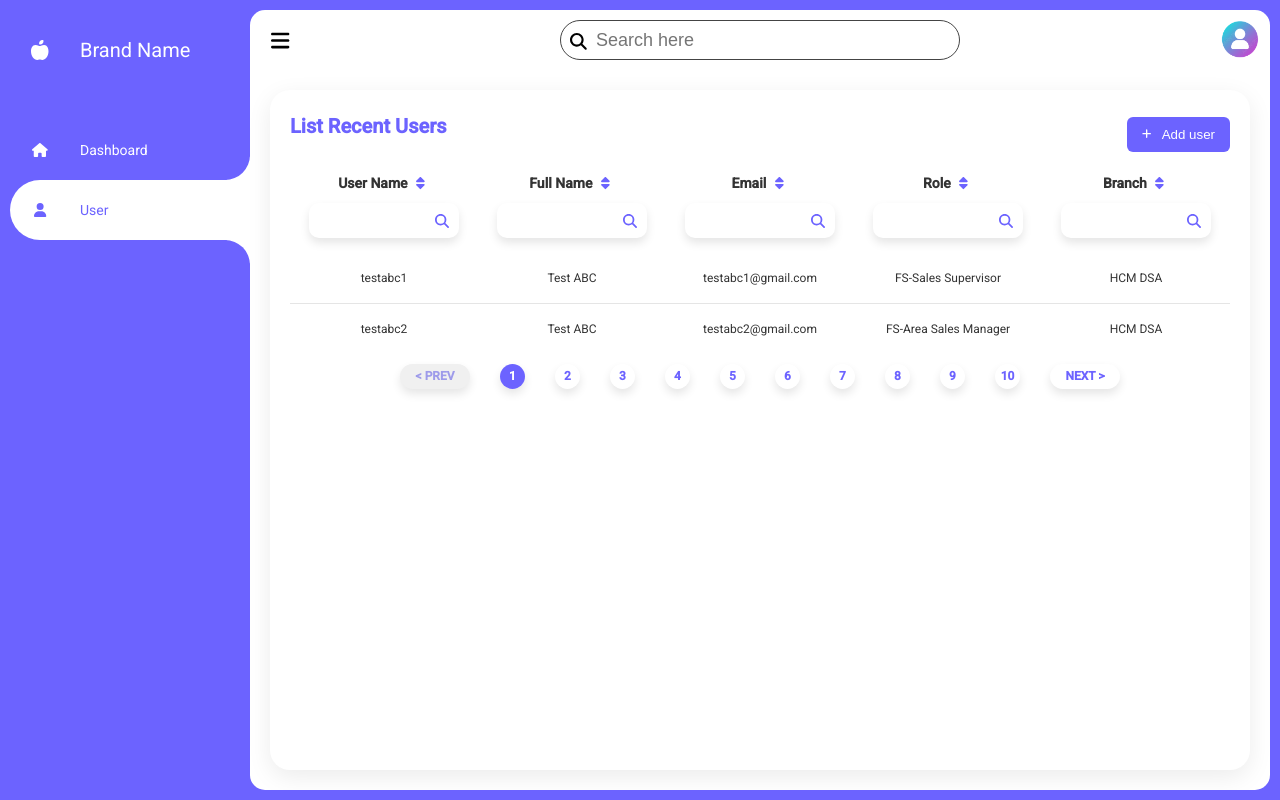
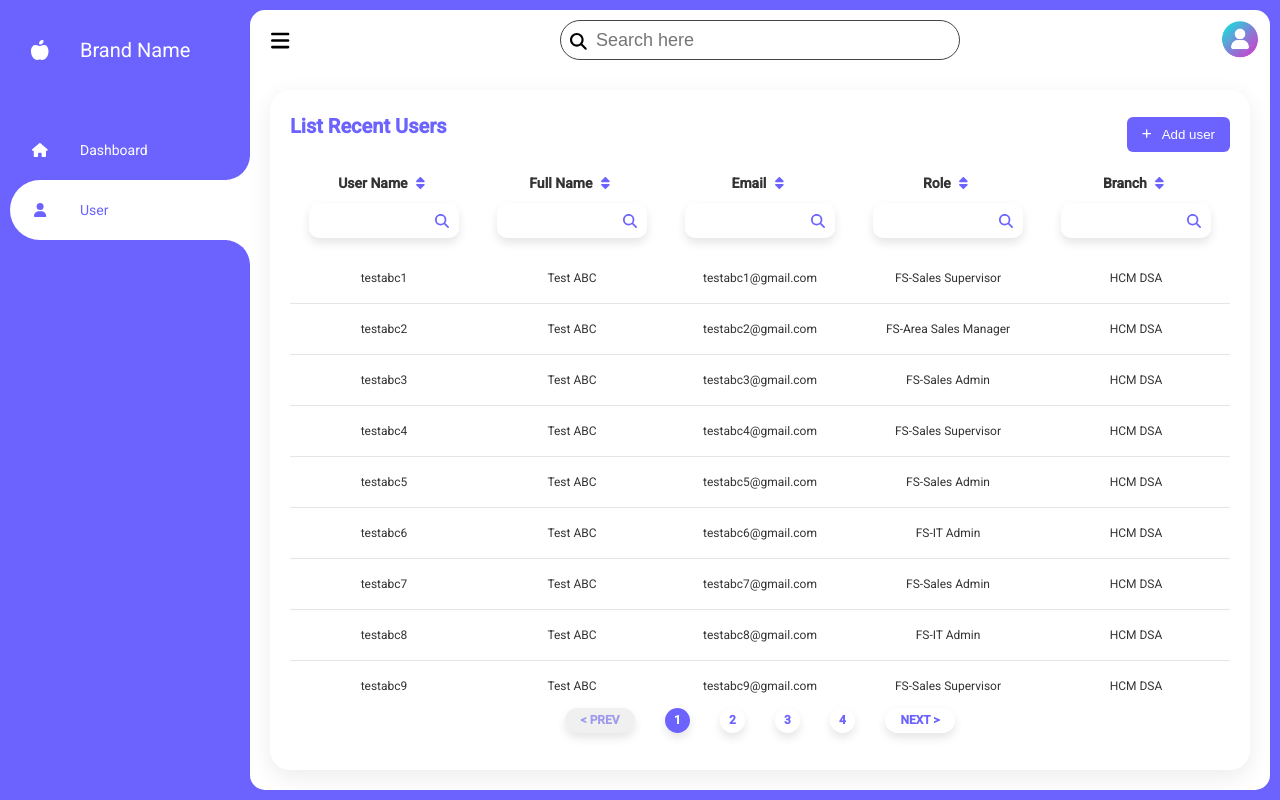
Before and after one commit to antran96/template-crm, an Angular app: page /user in a window 1280 px wide. Built offline with nearby package versions, Linux system fonts and the light colour scheme; what echarts-for-angular would draw is missing.

Commit message:
get list page with dots

```diff
--- a/src/components/table/table.component.html
+++ b/src/components/table/table.component.html
@@ -5,7 +5,7 @@
             <tr>
                 <th *ngFor="let header of headers, index as index">{{header.title}}
                     <!-- sort -->
-                    <span class="table-sort"><i class="fa-solid fa-sort"></i></span>
+                    <span *ngIf="sort" class="table-sort"><i class="fa-solid fa-sort"></i></span>
                     <!-- search -->
                     <div *ngIf="search" class="table-search">
                         <div class="search-box">
@@ -17,12 +17,11 @@
             </tr>
         </thead>
         <!-- list -->
-        <tbody>
+        <tbody [ngStyle]="{'display': listShow.length === 0 ? 'none' : ''}">
             <tr *ngFor="let item of listShow">
                 <td *ngFor="let header of headers">
                     <span *ngIf="header.type === 'text'">{{item[header.key]}}</span>
                     <span *ngIf="header.type === 'status'" class="status stt{{item[header.key]}}">{{item[header.key]}}</span>
-                    <!-- <span *ngIf="header.type === 'highlight'" class="status" [style.background-color]="generateRandomColor()">{{item[header.key]}}</span> -->
                 </td>
             </tr>
         </tbody>
@@ -34,11 +33,11 @@
     <div class="table-pagination">
         <ul>
             <li [ngClass]="currentPage === 1 || listShow.length === 0 ? 'disabled' : ''" (click)="onPagination(currentPage - 1, isSearch ? listSearch : listData)"><a>< PREV</a></li>
-            <li *ngFor="let in of counter(pagesNumber), index as index"
-                [ngClass]="index + 1 === currentPage ? 'pageNumber active' : 'pageNumber'"
-                (click)="onPagination(index + 1, isSearch ? listSearch : listData)">
-                <a>{{index + 1}}</a></li>
-            <li [ngClass]="currentPage ===  pagesNumber || listShow.length === 0  ? 'disabled' : ''" (click)="onPagination(currentPage + 1, isSearch ? listSearch : listData)"><a>NEXT ></a></li>
+            <li *ngFor="let item of onGetPageList(totalPages, currentPage, paginationSize)"
+                [ngClass]="item === currentPage ? 'pageNumber active' : 'pageNumber'"
+                (click)="onPagination(item, isSearch ? listSearch : listData)">
+                <a>{{item}}</a></li>
+            <li [ngClass]="currentPage ===  totalPages || listShow.length === 0  ? 'disabled' : ''" (click)="onPagination(currentPage + 1, isSearch ? listSearch : listData)"><a>NEXT ></a></li>
         </ul>
     </div>
 </div>
--- a/src/components/table/table.component.scss
+++ b/src/components/table/table.component.scss
@@ -51,6 +51,7 @@ $smooth: all .3s ease-in-out;
         tbody {
             display: block;
             width: 100%;
+            height: calc(100vh - 355px);
             max-height: calc(100vh - 355px);
             overflow: auto;
             margin-top: 15px;
--- a/src/components/table/table.component.ts
+++ b/src/components/table/table.component.ts
@@ -10,12 +10,13 @@ export class TableComponent implements OnInit {
   public isSearch: boolean = false
   public listShow: Array<any> = []
   public listSearch: Array<any> = []
-  public pagesNumber: number = 1
+  public totalPages: number = 1
   public currentPage: number = 1
+  public paginationSize: number = 7
   @Input() headers: Array<any> = []
   @Input() listData: Array<any> = []
   @Input() search: boolean = false
-  @Input() filterSearch: boolean = false
+  @Input() sort: boolean = false
 
   constructor() { }
 
@@ -77,10 +78,48 @@ export class TableComponent implements OnInit {
     value = value.replace(/\u0300|\u0301|\u0303|\u0309|\u0323/g, ""); // Huyền sắc hỏi ngã nặng
     value = value.replace(/\u02C6|\u0306|\u031B/g, ""); // Â, Ê, Ă, Ơ, Ư
     return value;
-}
+  }
 
-  counter(i: number) {
-    return new Array(i);
+  range(start: number, end: number) {
+    return Array.from(Array(end - start + 1), (_, i) => i + start)
+  }
+
+  replaceZeroWithDots(arr: any) {
+    arr.forEach(() => {
+      let index = arr.indexOf(0);
+
+      if (index !== -1) {
+        arr[index] = '...';
+      }
+    })
+
+    return arr
+  }
+
+  onGetPageList(totalPages: number, page: number, maxLength: number) {
+    let sideWidth = maxLength < 9 ? 1 : 2
+    let leftWidth = (maxLength - sideWidth * 2 - 3) >> 1
+    let rightWidth = (maxLength - sideWidth * 2 - 3) >> 1
+
+    if (totalPages <= maxLength) {
+      return this.range(1, totalPages)
+    }
+
+    if (page <= maxLength - sideWidth - 1 - rightWidth) {
+      let arr = this.range(1, maxLength - sideWidth - 1).concat(0, this.range(totalPages - sideWidth + 1, totalPages))
+      this.replaceZeroWithDots(arr)
+      return arr
+    }
+
+    if (page >= totalPages - sideWidth - rightWidth) {
+      let arr = this.range(1, sideWidth).concat(0, this.range(totalPages - sideWidth - 1 - rightWidth - leftWidth, totalPages))
+      this.replaceZeroWithDots(arr)
+      return arr
+    }
+
+    let arr = this.range(1, sideWidth).concat(0, this.range(page - leftWidth, page + rightWidth), 0, this.range(totalPages - sideWidth + 1, totalPages))
+    this.replaceZeroWithDots(arr)
+    return arr
   }
 
   onTrimPagination(querySet: any, page: number, rows: number) {
@@ -95,16 +134,18 @@ export class TableComponent implements OnInit {
   }
 
   onPagination(page: number, querySet: any) {
+    if (typeof page === 'number') {
       let state = {
         'querySet': querySet,
         'page': page,
-        'rows': 2
+        'rows': 10 /* limitRows per page */
       }
       this.currentPage = state.page
       let data = this.onTrimPagination(state.querySet, state.page, state.rows)
 
-      this.pagesNumber = data.pages
+      this.totalPages = data.pages
       this.listShow = data.querySet
+    }
   }
 
   generateRandomColor() {
--- a/src/modules/dashboard/dashboard.component.html
+++ b/src/modules/dashboard/dashboard.component.html
@@ -21,7 +21,7 @@
                 <button class="btn">View All</button>
             </div>
             <div class="table">
-                <app-table [headers]="headers" [listData]="listData" [search]="false">
+                <app-table [headers]="headers" [listData]="listData">
                 </app-table>
             </div>
         </div>
--- a/src/modules/user/user.component.html
+++ b/src/modules/user/user.component.html
@@ -11,6 +11,7 @@
             <app-table
                 [headers]="headers"
                 [listData]="listData"
+                [sort]="true"
                 [search]="true">
             </app-table>
         </div>
--- a/src/modules/user/user.component.ts
+++ b/src/modules/user/user.component.ts
@@ -17,16 +17,16 @@ export class UserComponent implements OnInit {
   listData: Array<any> = [
     {'userName': 'testabc1', 'fullName': 'Test ABC', 'email': 'testabc1@gmail.com', 'role': 'FS-Sales Supervisor', 'branch': 'HCM DSA'},
     {'userName': 'testabc2', 'fullName': 'Test ABC', 'email': 'testabc2@gmail.com', 'role': 'FS-Area Sales Manager', 'branch': 'HCM DSA'},
-    {'userName': 'testabc2', 'fullName': 'Test ABC', 'email': 'testabc3@gmail.com', 'role': 'FS-Sales Admin', 'branch': 'HCM DSA'},
-    {'userName': 'testabc2', 'fullName': 'Test ABC', 'email': 'testabc4@gmail.com', 'role': 'FS-Sales Supervisor', 'branch': 'HCM DSA'},
+    {'userName': 'testabc3', 'fullName': 'Test ABC', 'email': 'testabc3@gmail.com', 'role': 'FS-Sales Admin', 'branch': 'HCM DSA'},
+    {'userName': 'testabc4', 'fullName': 'Test ABC', 'email': 'testabc4@gmail.com', 'role': 'FS-Sales Supervisor', 'branch': 'HCM DSA'},
     {'userName': 'testabc5', 'fullName': 'Test ABC', 'email': 'testabc5@gmail.com', 'role': 'FS-Sales Admin', 'branch': 'HCM DSA'},
     {'userName': 'testabc6', 'fullName': 'Test ABC', 'email': 'testabc6@gmail.com', 'role': 'FS-IT Admin', 'branch': 'HCM DSA'},
-    {'userName': 'testabc2', 'fullName': 'Test ABC', 'email': 'testabc7@gmail.com', 'role': 'FS-Sales Admin', 'branch': 'HCM DSA'},
-    {'userName': 'testabc2', 'fullName': 'Test ABC', 'email': 'testabc8@gmail.com', 'role': 'FS-IT Admin', 'branch': 'HCM DSA'},
-    {'userName': 'testabc2', 'fullName': 'Test ABC', 'email': 'testabc9@gmail.com', 'role': 'FS-Sales Supervisor', 'branch': 'HCM DSA'},
+    {'userName': 'testabc7', 'fullName': 'Test ABC', 'email': 'testabc7@gmail.com', 'role': 'FS-Sales Admin', 'branch': 'HCM DSA'},
+    {'userName': 'testabc8', 'fullName': 'Test ABC', 'email': 'testabc8@gmail.com', 'role': 'FS-IT Admin', 'branch': 'HCM DSA'},
+    {'userName': 'testabc9', 'fullName': 'Test ABC', 'email': 'testabc9@gmail.com', 'role': 'FS-Sales Supervisor', 'branch': 'HCM DSA'},
     {'userName': 'testabc10', 'fullName': 'Test ABC', 'email': 'testabc10@gmail.com', 'role': 'FS-Sales Admin', 'branch': 'HCM DSA'},
-    {'userName': 'testabc2', 'fullName': 'Test ABC', 'email': 'testabc11@gmail.com', 'role': 'FS-Sales Supervisor', 'branch': 'HCM DSA'},
-    {'userName': 'testabc2', 'fullName': 'Test ABC', 'email': 'testabc12@gmail.com', 'role': 'FS-Area Sales Manager', 'branch': 'HCM DSA'},
+    {'userName': 'testabc11', 'fullName': 'Test ABC', 'email': 'testabc11@gmail.com', 'role': 'FS-Sales Supervisor', 'branch': 'HCM DSA'},
+    {'userName': 'testabc12', 'fullName': 'Test ABC', 'email': 'testabc12@gmail.com', 'role': 'FS-Area Sales Manager', 'branch': 'HCM DSA'},
     {'userName': 'testabc13', 'fullName': 'Test ABC', 'email': 'testabc13@gmail.com', 'role': 'FS-Sales Admin', 'branch': 'HCM DSA'},
     {'userName': 'testabc14', 'fullName': 'Test ABC', 'email': 'testabc14@gmail.com', 'role': 'FS-Sales Supervisor', 'branch': 'HCM DSA'},
     {'userName': 'testabc15', 'fullName': 'Test ABC', 'email': 'testabc15@gmail.com', 'role': 'FS-Sales Admin', 'branch': 'HCM DSA'},
@@ -35,6 +35,17 @@ export class UserComponent implements OnInit {
     {'userName': 'testabc18', 'fullName': 'Test ABC', 'email': 'testabc18@gmail.com', 'role': 'FS-IT Admin', 'branch': 'HCM DSA'},
     {'userName': 'testabc19', 'fullName': 'Test ABC', 'email': 'testabc19@gmail.com', 'role': 'FS-Sales Supervisor', 'branch': 'HCM DSA'},
     {'userName': 'testabc20', 'fullName': 'Test ABC', 'email': 'testabc20@gmail.com', 'role': 'FS-Sales Admin', 'branch': 'HCM DSA'},
+    {'userName': 'testabc21', 'fullName': 'Test ABC', 'email': 'testabc21@gmail.com', 'role': 'FS-Sales Admin', 'branch': 'HCM DSA'},
+    {'userName': 'testabc22', 'fullName': 'Test ABC', 'email': 'testabc22@gmail.com', 'role': 'FS-Sales Supervisor', 'branch': 'HCM DSA'},
+    {'userName': 'testabc23', 'fullName': 'Test ABC', 'email': 'testabc23@gmail.com', 'role': 'FS-Area Sales Manager', 'branch': 'HCM DSA'},
+    {'userName': 'testabc24', 'fullName': 'Test ABC', 'email': 'testabc24@gmail.com', 'role': 'FS-Sales Admin', 'branch': 'HCM DSA'},
+    {'userName': 'testabc25', 'fullName': 'Test ABC', 'email': 'testabc25@gmail.com', 'role': 'FS-Sales Supervisor', 'branch': 'HCM DSA'},
+    {'userName': 'testabc26', 'fullName': 'Test ABC', 'email': 'testabc26@gmail.com', 'role': 'FS-Sales Admin', 'branch': 'HCM DSA'},
+    {'userName': 'testabc27', 'fullName': 'Test ABC', 'email': 'testabc27@gmail.com', 'role': 'FS-IT Admin', 'branch': 'HCM DSA'},
+    {'userName': 'testabc28', 'fullName': 'Test ABC', 'email': 'testabc28@gmail.com', 'role': 'FS-Sales Admin', 'branch': 'HCM DSA'},
+    {'userName': 'testabc29', 'fullName': 'Test ABC', 'email': 'testabc29@gmail.com', 'role': 'FS-IT Admin', 'branch': 'HCM DSA'},
+    {'userName': 'testabc30', 'fullName': 'Test ABC', 'email': 'testabc30@gmail.com', 'role': 'FS-Sales Supervisor', 'branch': 'HCM DSA'},
+    {'userName': 'testabc31', 'fullName': 'Test ABC', 'email': 'testabc31@gmail.com', 'role': 'FS-Sales Admin', 'branch': 'HCM DSA'},
   ]
 
   constructor() { }
--- a/src/styles.scss
+++ b/src/styles.scss
@@ -42,7 +42,7 @@ body, input {
     i {
         width: 0.7em;
         height: 1em;
-        padding: 0 3px;
+        padding: 0 10px 0px 0px;
     }
 }
 .valid {
```
